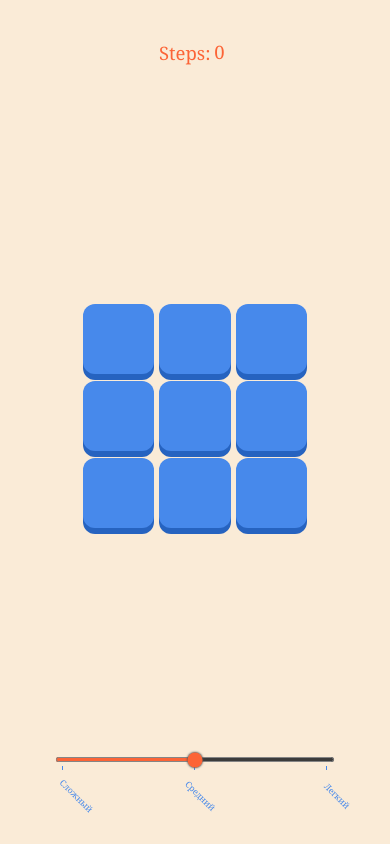
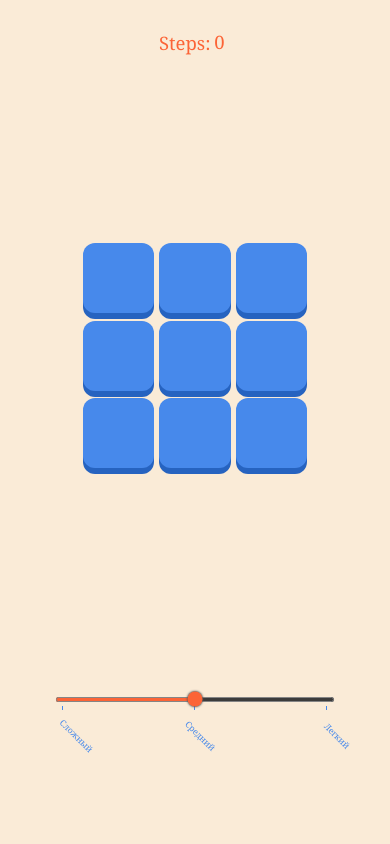
Before and after one commit to Croaton1986/web-site-second-, a plain HTML site: page index.html in a window 390 px wide. Drawn offline with Linux system fonts and the light colour scheme.

Commit message:
Update style.css

```diff
--- a/css/style.css
+++ b/css/style.css
@@ -251,7 +251,7 @@ to {
     }
 
     .main-container {
-        grid-template-rows: 1fr 4fr 1fr;
+        grid-template-rows: 1fr 4fr 2fr;
         grid-template-columns: 1fr 0fr;
     }
     .slider {
@@ -262,6 +262,7 @@ to {
         flex-direction: column;
         align-items: center;
         transform:rotate(0deg);
+        margin-bottom: 20px;
     }
 
     .pols-container {
```
